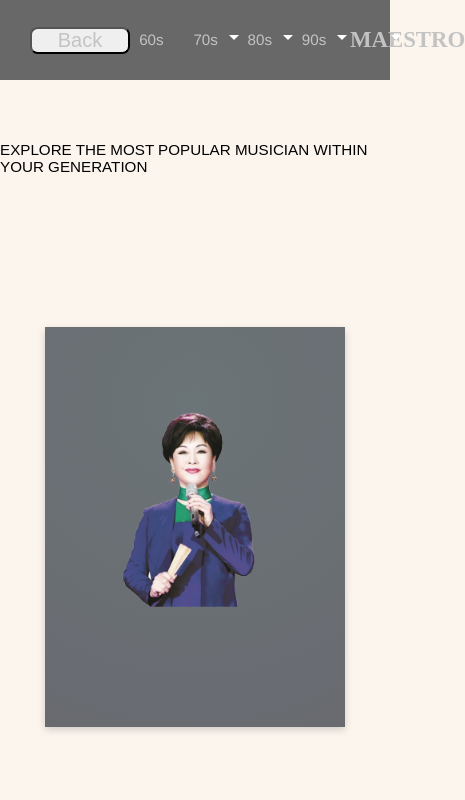
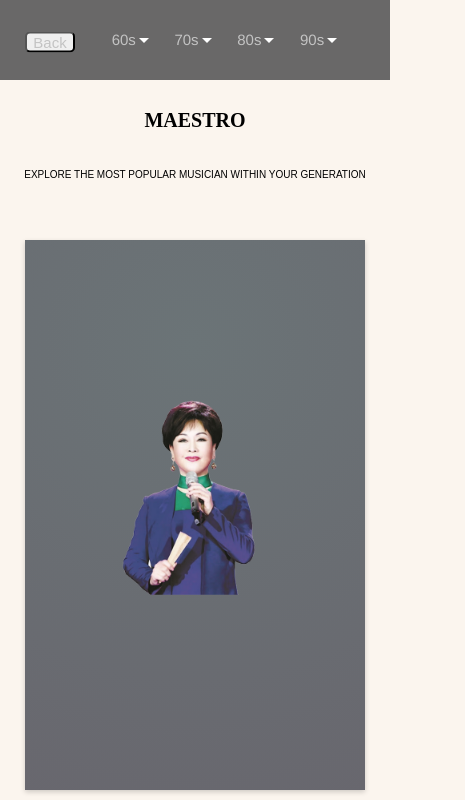
Before and after one commit to yingmeix/finalproject, a plain HTML site: page artist-info60s.html in a window 390 px wide. Shown: the top 800 px of the page, 465 px wide, since content can reach past the window. Drawn offline with Linux system fonts and the light colour scheme.

Commit message:
adjust mobile

```diff
--- a/styles/navmovestyle2.css
+++ b/styles/navmovestyle2.css
@@ -2,6 +2,7 @@
 	padding: 0;
 	margin: 0;
 }
+
 
 html{
 	font-size: 22px;
@@ -61,9 +62,6 @@ a{
 	justify-content: center;
 	align-items: center;
 	font-size: 2rem;
-	/*
-	border-radius: .4rem;
-	*/
 	box-shadow: 0 .2rem .5rem rgba(0, 0, 0, .18);
 	text-shadow: 0 .15rem .2rem rgba(0, 0, 0, .2);
 }
@@ -159,12 +157,7 @@ nav{
 	text-align: center;
 	float: left;
 	font-size: 30px;
-	/*
-	margin: 1rem 2.5rem 0 2rem;
-	*/
 	border-radius: 0.5rem;
-
-
 	transform: translate(30%, 50%);
 }
 
@@ -257,65 +250,6 @@ b{
 .dropdown:hover .dropdown-content {
 	display: block;
 }
-/*
-.page-footer {
-    background-color: #999;
-    color: #fff;
-    padding: 0.5rem 2rem;
-    margin: auto;
- }
-
-.page-footer > div > ul {
-     display: grid;
-     grid-template-columns: 1fr 1fr 1fr;
-     padding-left: 15rem;
-     padding-bottom: 3rem;
-     padding-top: 3rem;
-}
-
-.page-footer > div > ul > li {
-     list-style-type: none;
-}
-
-.page-footer > div > ul > li > a{
-    color: white;
-}
-
-.page-footer > div > ul > li > a:hover {
-    color: black;
-}
-*/
-/*
-.page-footer {
-	background-color: #999;
-    color: #fff;
-    padding: 0.5rem 2rem;
-    margin: auto;
-    position: relative;
-}
-
-.page-footer ul {
-	list-style-type: none;
-	display: flex;
-}
-
-.page-footer  .container {
-	background-color: var(--main-color);
-	padding:30px 10px 10px 10px;
-	display: flex;
-}
-
-.page-footer ul li {
-    margin: 30px 100px;
-	display: grid;
-    place-content: center;
-    min-height: 1.8rem;
-    padding: .4rem;
-    color: var(--light-color);
-    text-align: center;
-	border: 2px dotted var(--main-color);
-}
-*/
 
 .page-footer {
     background-color: #999;
@@ -331,13 +265,6 @@ b{
 
      padding-bottom: 3rem;
      padding-top: 3rem;
- }
-
- @media (max-width: 800px) {
-    .page-footer > div > ul {
-      flex-direction: column;
-      padding-left: 13rem;
-    }
 }
 
 .page-footer > div > ul > li {
@@ -357,8 +284,6 @@ b{
     justify-content: space-around;
 }
 
-
-
 .container {
 	display: flex;
     flex-wrap: wrap;
@@ -370,134 +295,92 @@ b{
     flex-direction: column;
 }
 
-@media (max-width: 900px){
+@media(max-width: 768px) {
+
 	html{
-        font-size: 100%;
-    }
+		font-size: 10px;
 	}
 
-@media (max-width: 1350px){
-	html{
-		font-size: 95%;
+	.back-btn{
+		display: inline-block;
+		color: #c3c3c3;
+		width: 50px;
+		text-align: center;
+		float: left;
+		font-size: 15px;
+		border-radius: 0.5rem;
+		transform: translate(50%, 150%);
 	}
 
+	.dropdown {
+		position: relative;
+		display: inline-block;
+		cursor: pointer;
+		margin-right:20px;
 
+	}
 
-.title,#text1 >a ,#text2>a,#text3>a,#text4 > a {
-	line-height: 60px;
-    padding-top: 10px;
-	padding-bottom: 10px;
-	padding-left: 10px;
-	display: inline-block;
-	color: #c3c3c3;
-	width: 150px;
-	text-align: right;
-	margin: 0 0 0 0rem;
+	.dropdown-content {
+		display: none;
+		position: absolute;
+		background-color: #f9f9f9;
+		min-width: 85px;
+		box-shadow: 0px 8px 16px 0px rgba(0,0,0,0.2);
+		padding: 12px 16px;
 	}
-	/*.title,#text1,#text2,#text3,#text4{
-		line-height: 60px;
-		padding: 10px;
-		display: inline-block;
-		color: #c3c3c3;
-		width: 100px;
-		text-align: center;
-		margin: 0  0 0;
-	}*/
 
-	p{
-		font-size:80%;
-	}
-	.back-btn{
-		font-size: 20px;
-		transform: translate(30%,100%);
+    .page-footer > div > p {
+        display: flex;
+        justify-content: space-around;
+        font-size: 15px;
     }
 
 	.card-group{
-		display: block;
-		margin-top: 10rem;
+		display: grid;
+		margin: 3rem 1rem;
     }
 
   	.card-container{
-		width: 300px;
-		height: 400px;
+	  	width: 340px;
+	  	height: 550px;
 	  	position: relative;
 	  	perspective: 1000px;
-		margin: 5rem auto;
+	  	margin: 3rem 0;
   	}
 
-
-}
-
-@media (max-width: 1350px){
 	b{
 		border-style: solid;
 		border-width: 5px;
 		border-color: white transparent transparent transparent;
 		position: absolute;
-		margin-left: 160px;
-		margin-top: 20px;
+		margin-left: 38px;
+		margin-top: 23px;
 		top: 15px;
 		left: 5px;
 	}
 	.title {
-		float: right;
-	}
-}
-
-@media (max-width: 800px){
-	b{
-		border-style: solid;
-		border-width: 5px;
-		border-color: white transparent transparent transparent;
-		position: absolute;
-		margin-left: 110px;
-		margin-top: 20px;
-		top: 15px;
-		left: 5px;
-	}
-	.title {
-		float: right;
+		justify-content: center;
+		text-align: center;
+		font-size: 20px;
+		color:black;
+		padding-left: 0;
 	}
 
 
-	.title,#text1 >a ,#text2>a,#text3>a,#text4 > a {
+	#text1>a ,#text2>a, #text3>a, #text4>a {
 		line-height: 60px;
 		padding-top: 10px;
 		padding-bottom: 10px;
-		padding-left: 10px;
-		display: inline-block;
-		color: #c3c3c3;
-		width: 100px;
-		text-align: right;
-		margin: 0 0 0 0rem;
-	}
-}
-
-@media (max-width: 400px){
-	b{
-		border-style: solid;
-		border-width: 5px;
-		border-color: white transparent transparent transparent;
-		position: absolute;
-		margin-left: 110px;
-		margin-top: 20px;
-		top: 15px;
-		left: 5px;
-	}
-	.title {
-		float: right;
-	}
-
-
-	.title,#text1 >a ,#text2>a,#text3>a,#text4 > a {
-		line-height: 60px;
-		padding-top: 10px;
-		padding-bottom: 10px;
-		padding-left: 10px;
 		display: inline-block;
 		color: #c3c3c3;
 		width: 40px;
 		text-align: right;
-		margin: 0 0 0 0rem;
+		font-size:15px;
+	}
+
+	.artist-detail{
+		font-size: 15px;
+		padding: 1rem 4rem;
+		line-height: 20px;
 	}
 }
```
Lines whose indentation alone changed are shown as unchanged.
